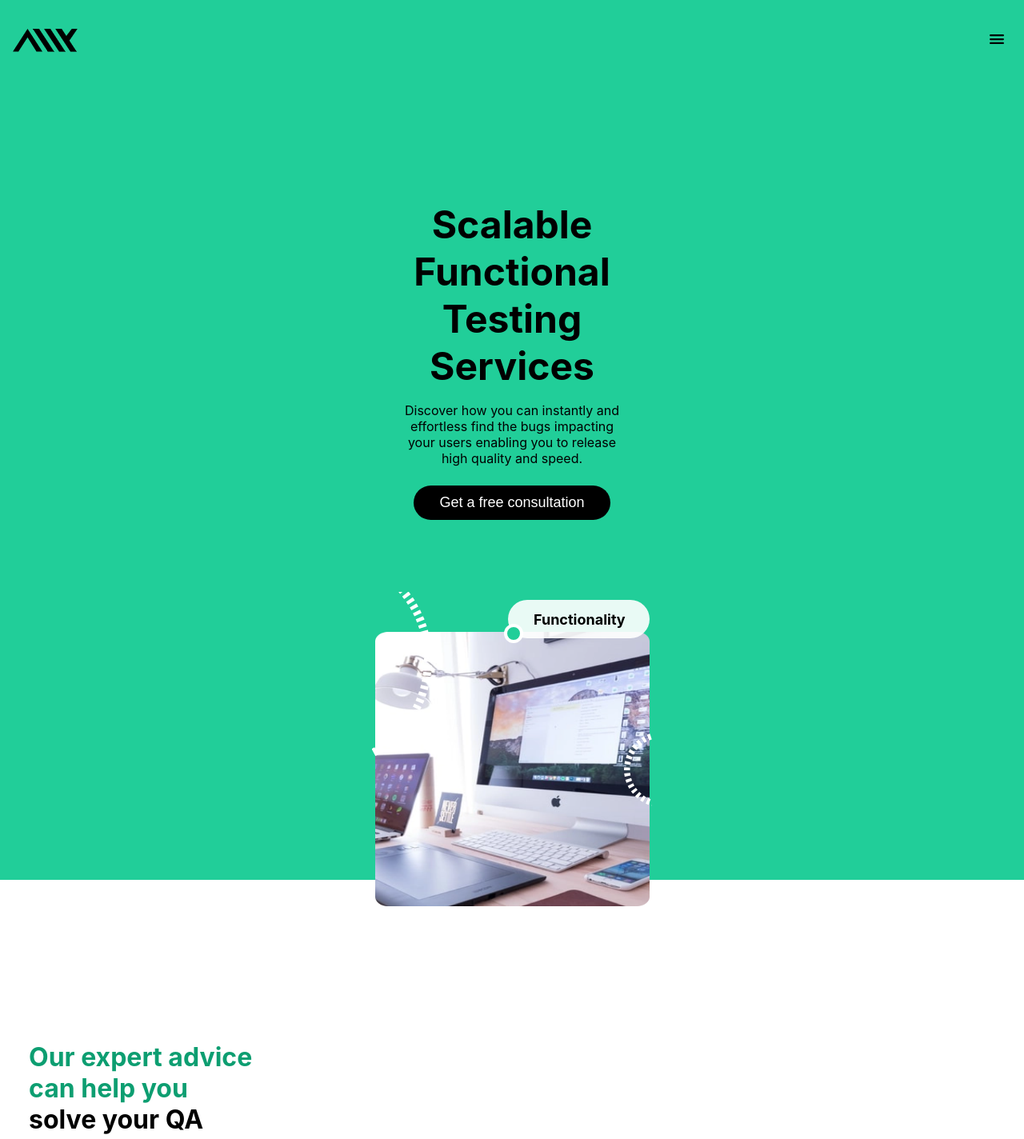
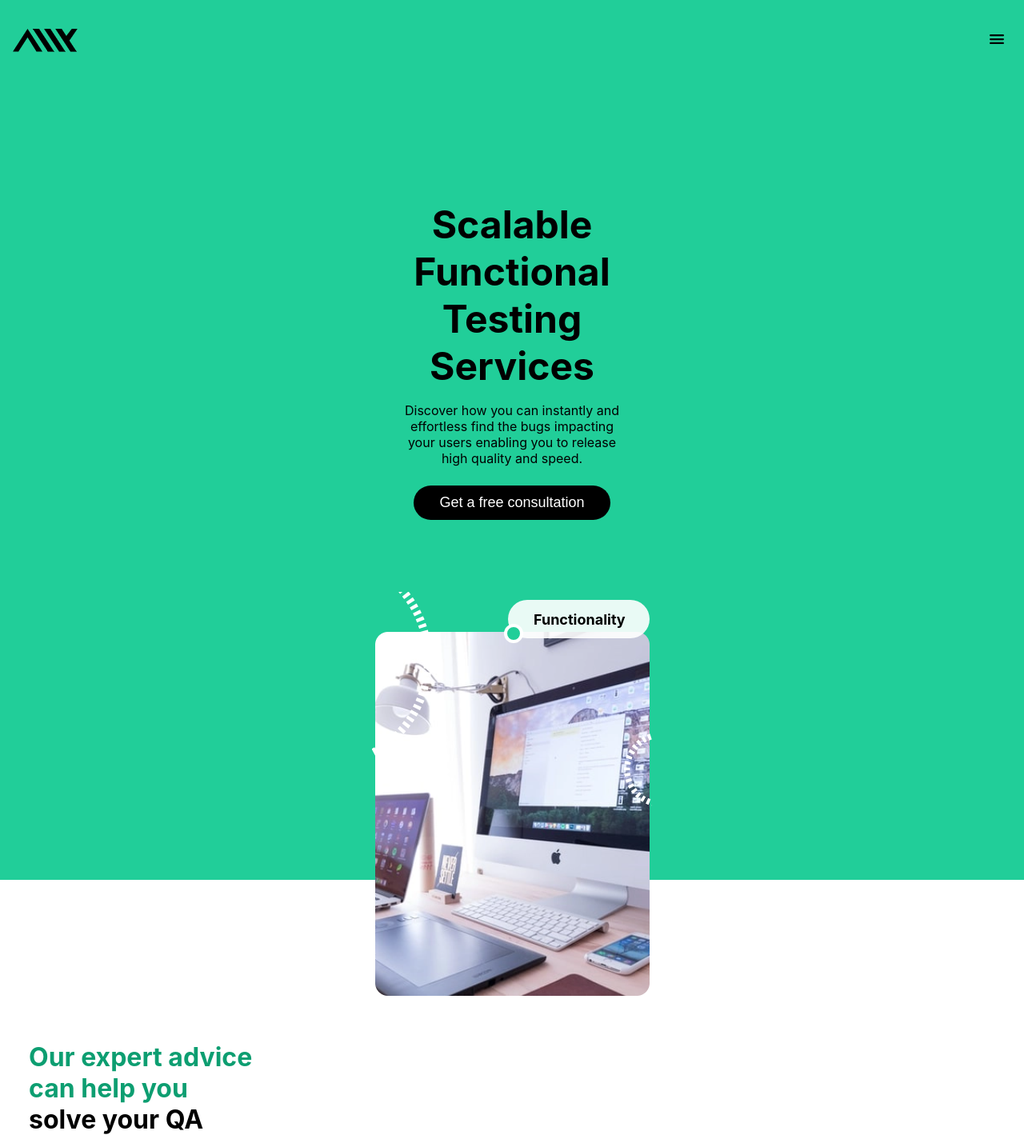
Before and after one commit to a11ysolutions/website, a React (Create React App) app: page /functional in a window 1280 px wide. Shown: the top 1424 px of the page at 80% size. Built offline with nearby package versions, Linux system fonts and the light colour scheme.

Commit message:
fix: adjust height in functional-ilustration css

```diff
--- a/src/Components/UI/FunctionalIlustration/FunctionalIlustration.css
+++ b/src/Components/UI/FunctionalIlustration/FunctionalIlustration.css
@@ -5,7 +5,7 @@
 }
 .functional-ilustration {
   width: 343px;
-  height: 343px;
+  height: 455px;
 }
 
 .functional-ilustration-small-circle {
```
